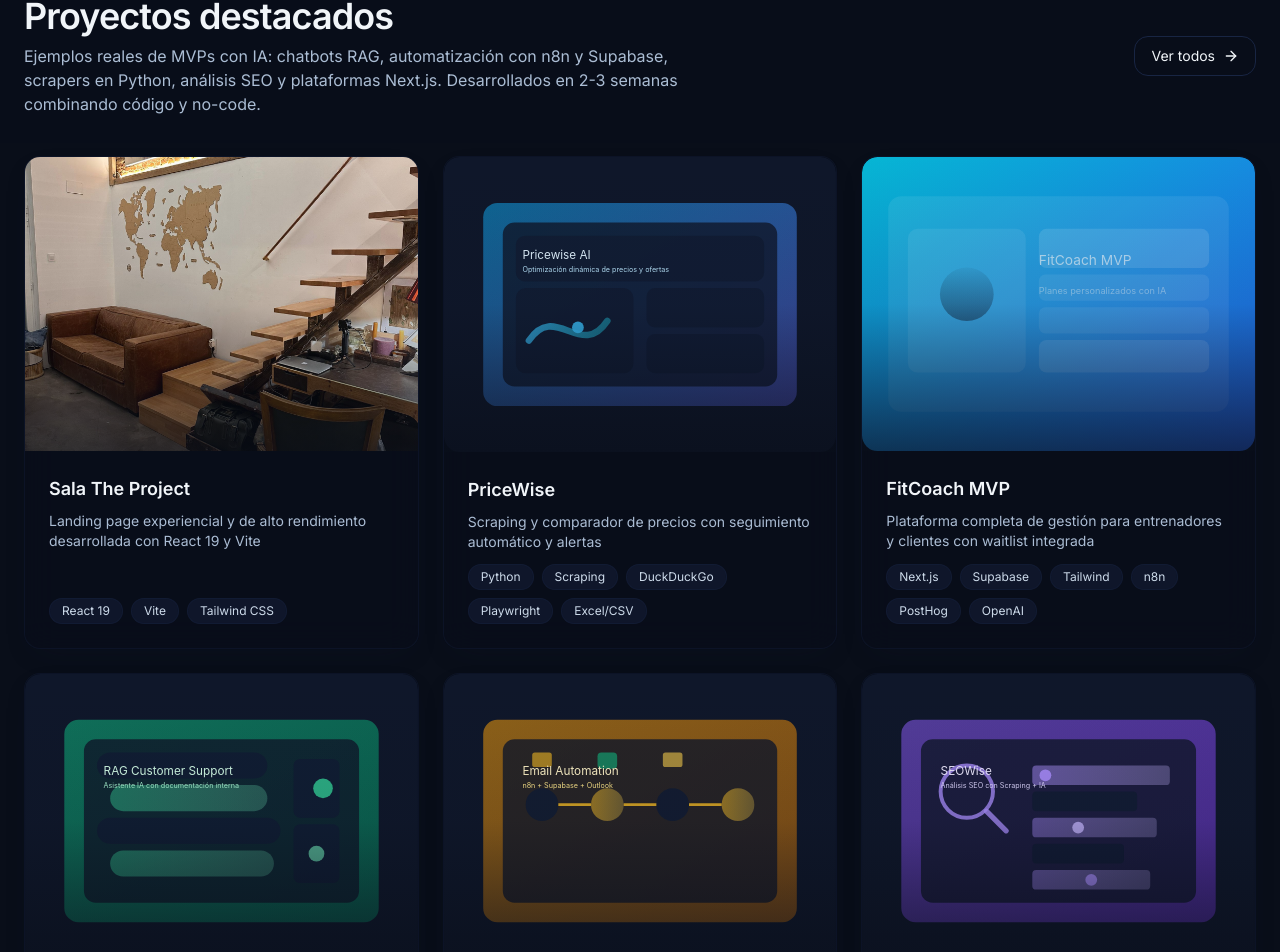
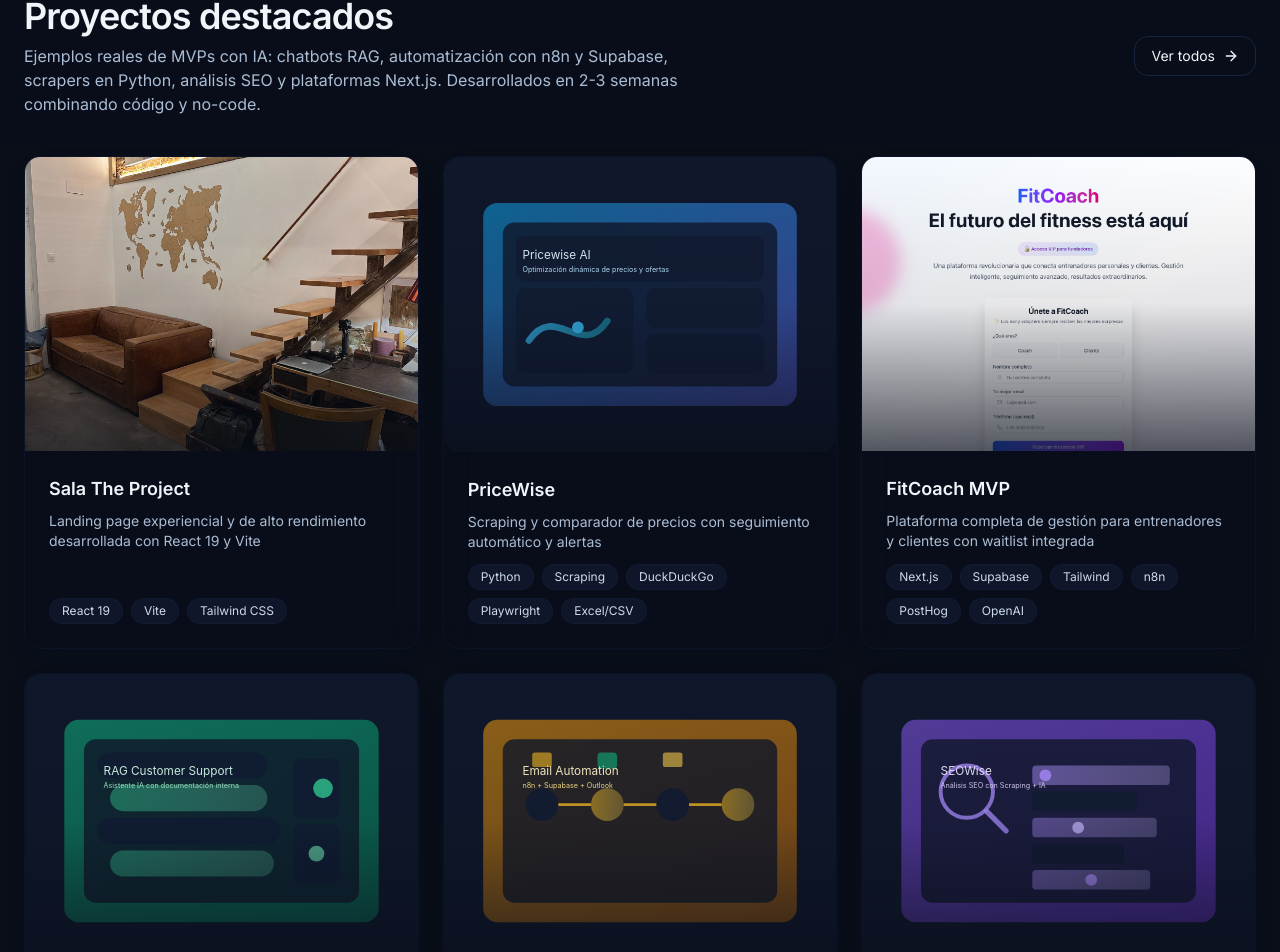
Before and after one commit to notcapi/portafolio, a Next.js app: page / in a window 1280 px wide. Shown: the part 1382-2334 px from the top of the page. Built offline with nearby package versions, Linux system fonts and the light colour scheme.

Commit message:
style: update fitcoach cover image

```diff
--- a/data/projects.ts
+++ b/data/projects.ts
@@ -113,7 +113,7 @@ MVP completo para gestión integral de entrenadores y clientes + portal público
 **Rol:** Product builder · Full-stack funcional.
 
 **Estado:** MVP funcional con desarrollo continuo.`,
-    cover: "/projects/fitcoach-mvp.svg",
+    cover: "/projects/fitcoach-mvp-cover.png",
     images: ["/projects/fitcoach-mvp.svg", "/projects/fitcoach-mvp-detail.svg"],
     tags: ["Next.js", "Supabase", "Tailwind", "n8n", "PostHog", "OpenAI"],
     category: "Web",
```
Also changed, not shown: public/projects/fitcoach-mvp-cover.png (added).
